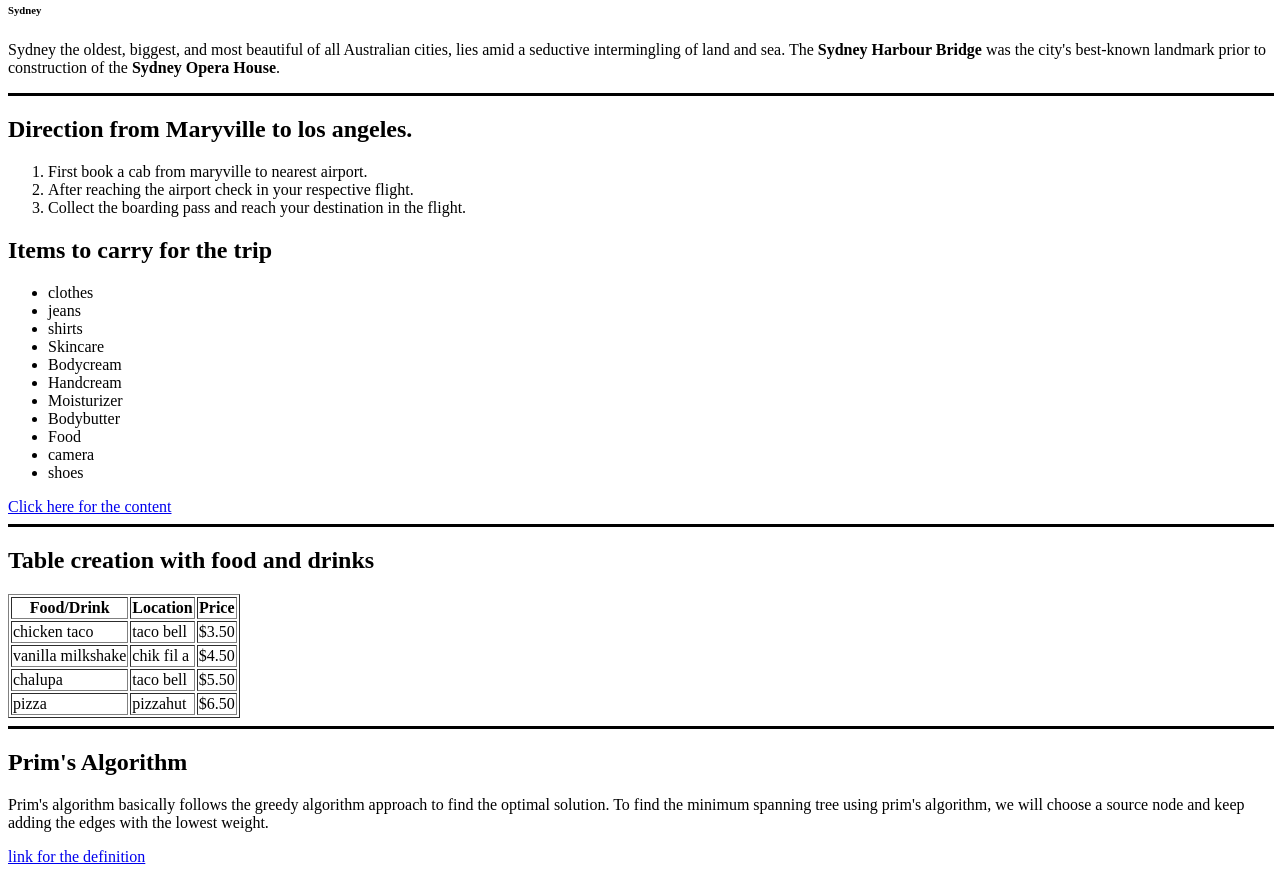
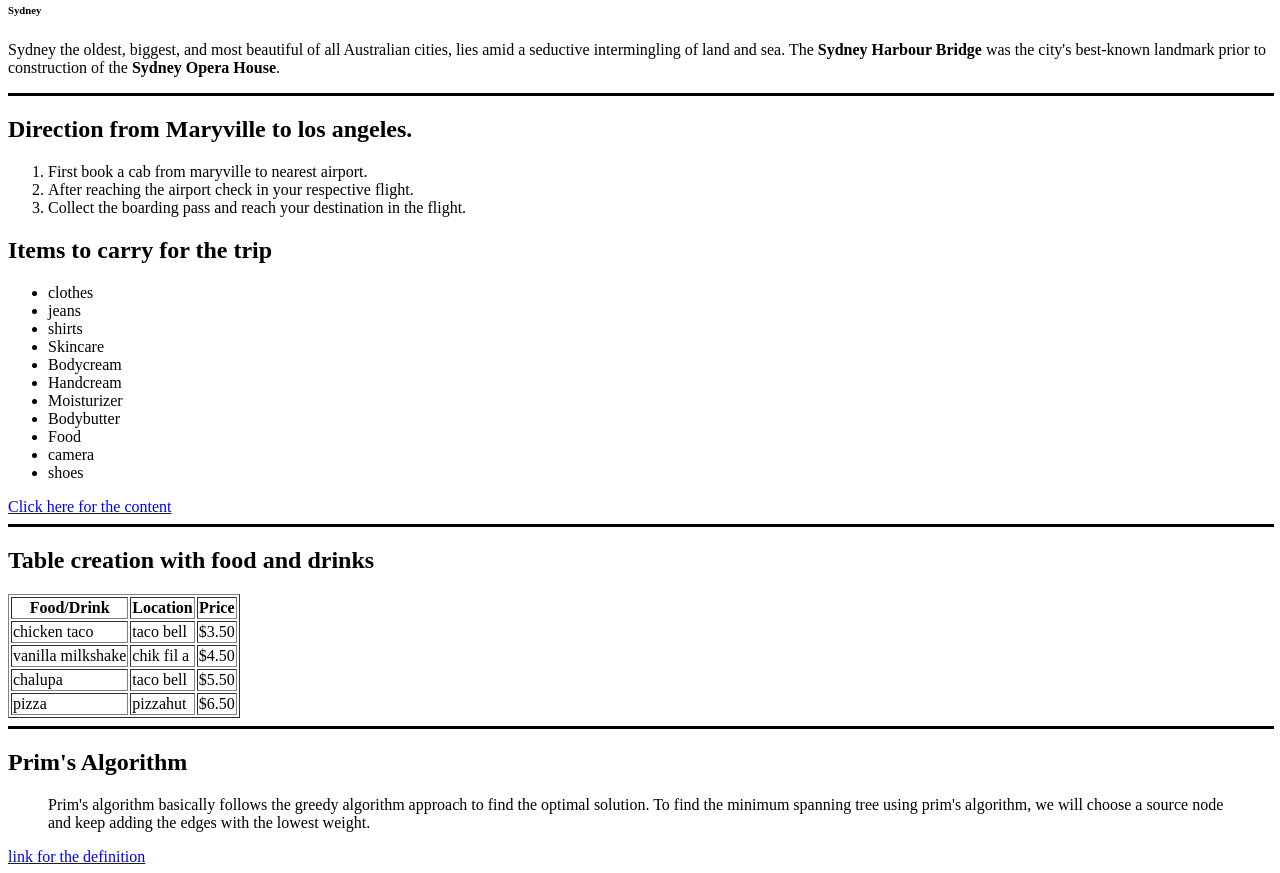
Before and after one commit to 44-563-WebApps-F21/webapps-f21-assignment-3-vinuthnachowdary, a plain HTML site: page index.html in a window 1280 px wide. Shown: the part 79-952 px from the top of the page. Drawn offline with Linux system fonts and the light colour scheme.

Commit message:
updated index

```diff
--- a/index.html
+++ b/index.html
@@ -76,7 +76,7 @@
   <hr size="3" width="100%" color="black">
 </hr>
   <h2>Prim's Algorithm</h1>
-<p>Prim's algorithm basically follows the greedy algorithm approach to find the optimal solution. To find the minimum spanning tree using prim's algorithm, we will choose a source node and keep adding the edges with the lowest weight.</p>
+<blockquote>Prim's algorithm basically follows the greedy algorithm approach to find the optimal solution. To find the minimum spanning tree using prim's algorithm, we will choose a source node and keep adding the edges with the lowest weight.</blockquote>
 <a href = "https://favtutor.com/blogs/prims-algorithm-python">link for the definition</a>
 <pre>
     int n;
```
